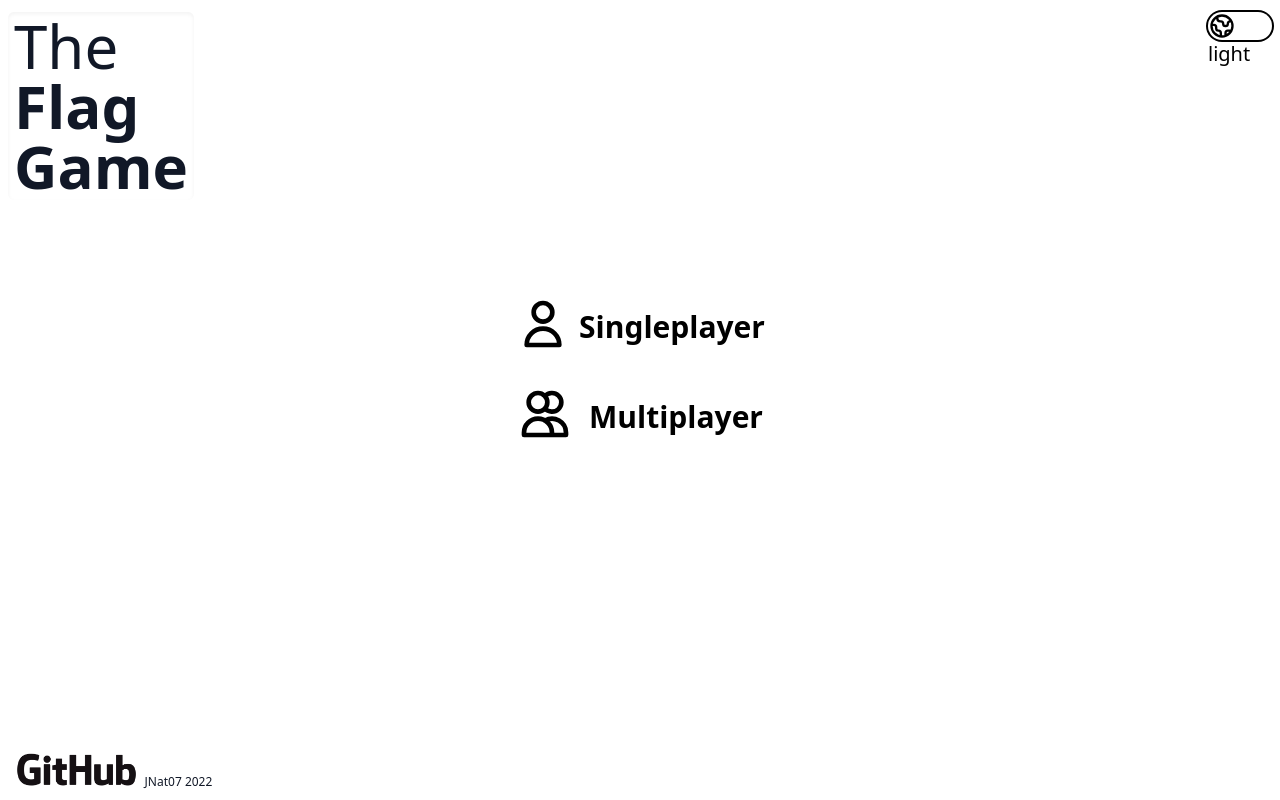
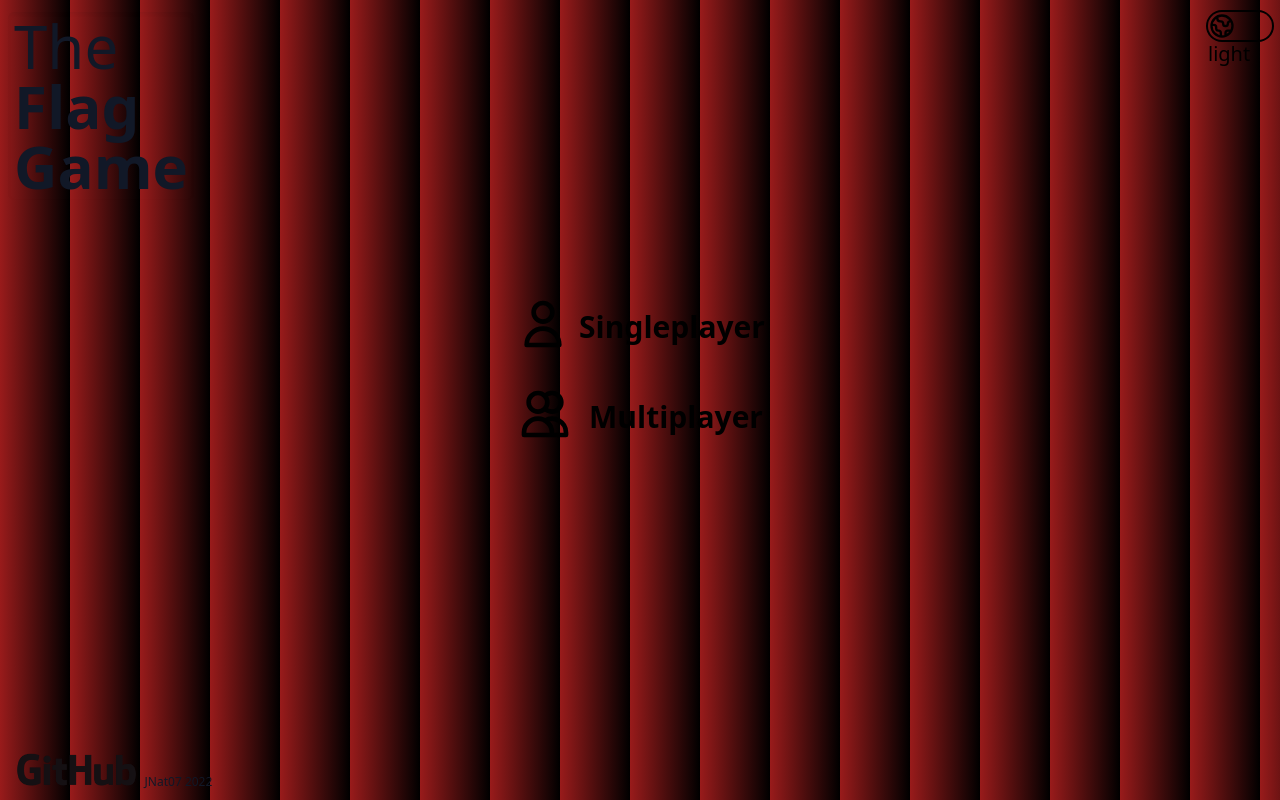
Before and after one commit to JNat07/flag-game-frontend, a Next.js app: page / in a window 1280 px wide. Built offline with nearby package versions, Linux system fonts and the light colour scheme.

Commit message:
update background

```diff
--- a/pages/_app.tsx
+++ b/pages/_app.tsx
@@ -7,7 +7,7 @@ import Footer from "../components/Footer/Footer";
 function MyApp({ Component, pageProps }: AppProps) {
     return (
         // wrap everything inside of contexts to be used later
-        <main className="h-screen overflow-hidden bg-white dark:bg-black">
+        <main className="to-gray-transparent h-screen overflow-hidden bg-black bg-gradient-to-r from-red-800 bg-[length:45px_50px] dark:from-red-900 lg:bg-[length:70px_50px]">
             {/* render header component and all other components */}
             <Header />
             <Component {...pageProps} />
```
